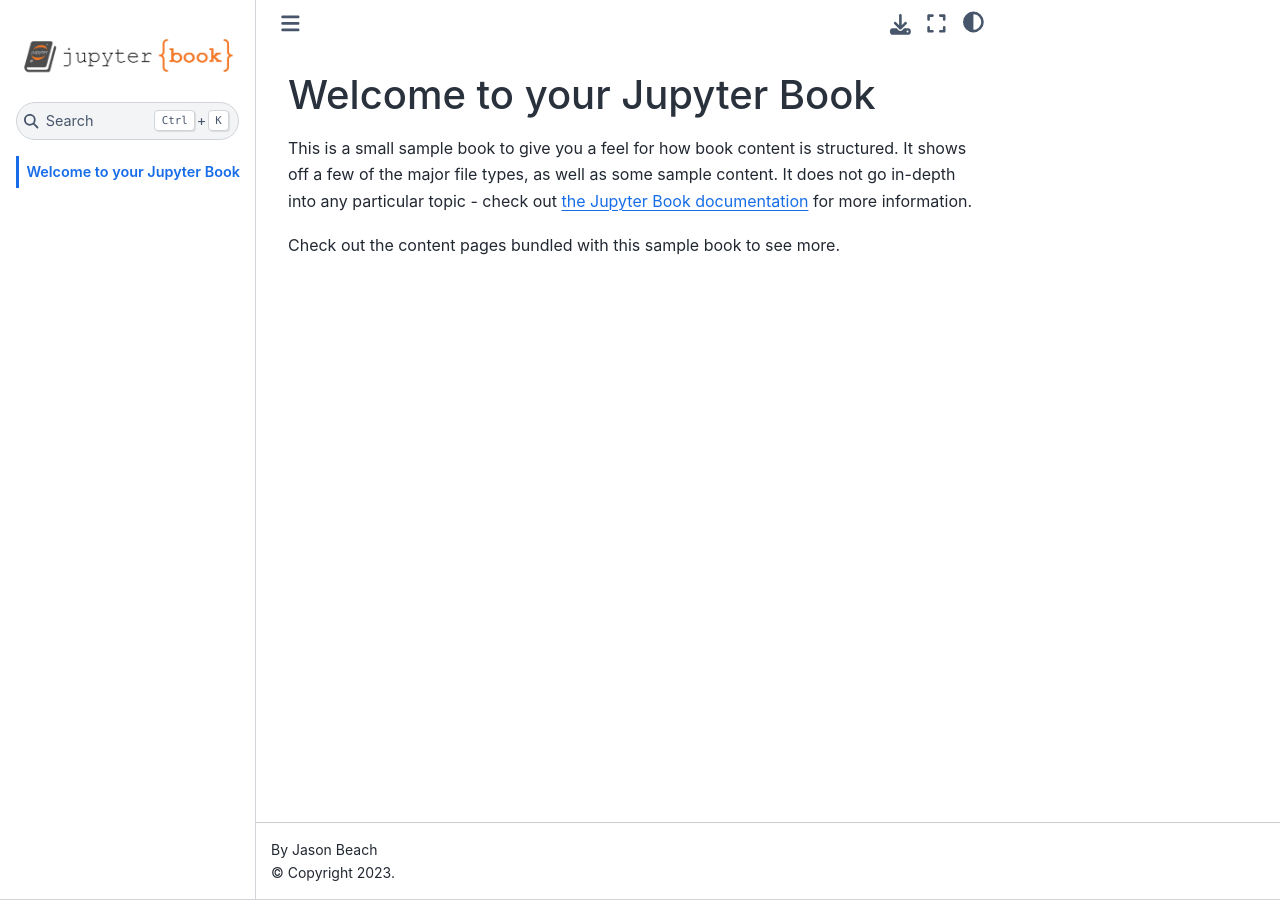
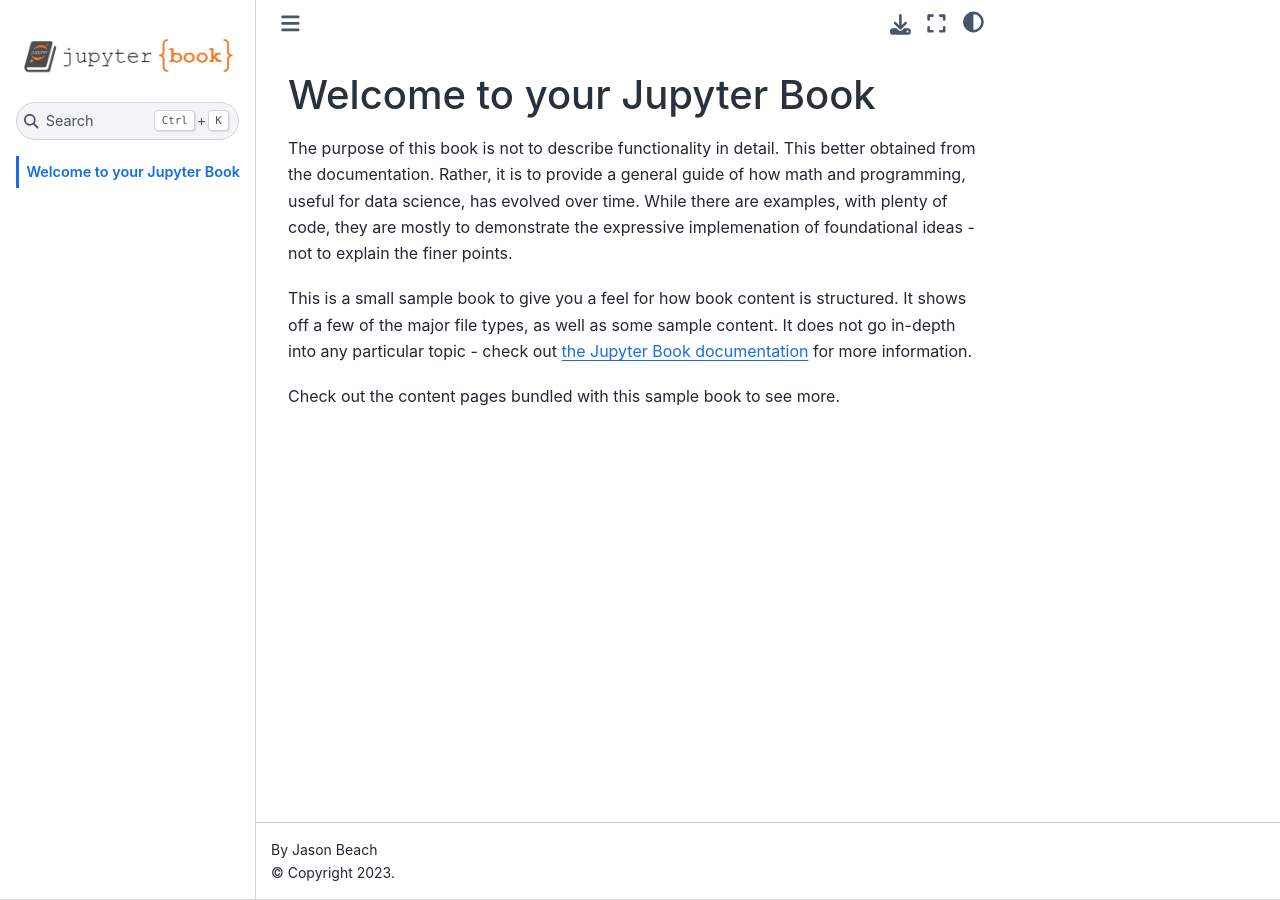
Before and after one commit to IMTorgDemo/Book-ai-for-banking-and-finance, a Jupyter Book: the page built from notebooks/intro.md, in a window 1280 px wide. Built offline with Jupyter Book 1.0.4 settings and Sphinx 7.4.7 and the Sphinx Book theme 1.1.4, drawn with Linux system fonts in a browser that asks for light colours; pages that are not in the unit, such as notebooks, are missing from menus.

```diff
--- a/notebooks/intro.md
+++ b/notebooks/intro.md
@@ -1,4 +1,9 @@
 # Welcome to your Jupyter Book
+
+The purpose of this book is not to describe functionality in detail.  This better obtained from the documentation.  Rather, it is to provide a general guide of how math and programming, useful for data science, has evolved over time.  While there are examples, with plenty of code, they are mostly to demonstrate the expressive implemenation of foundational ideas - not to explain the finer points.
+
+
+
 
 This is a small sample book to give you a feel for how book content is
 structured.
```
Also changed, not shown: 3 other files.
